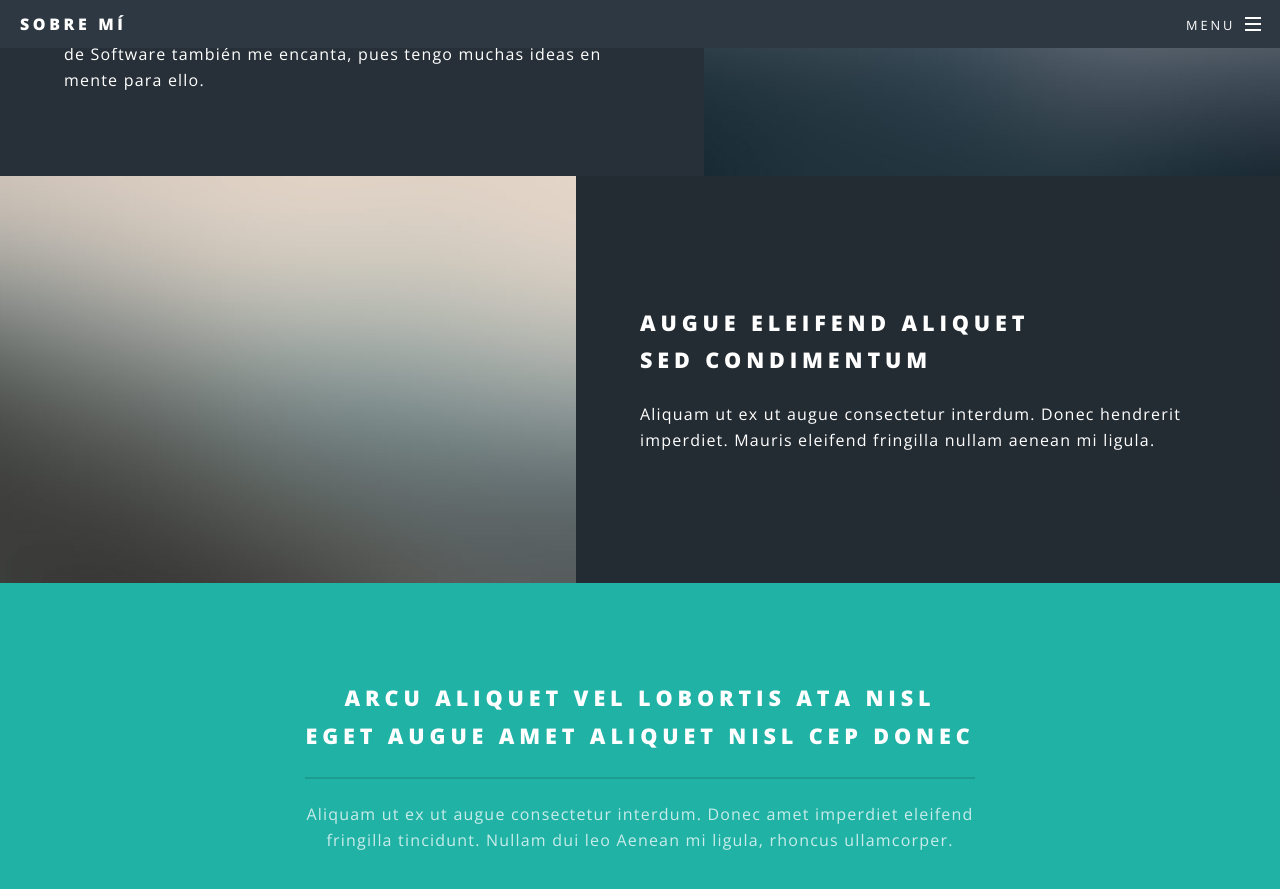
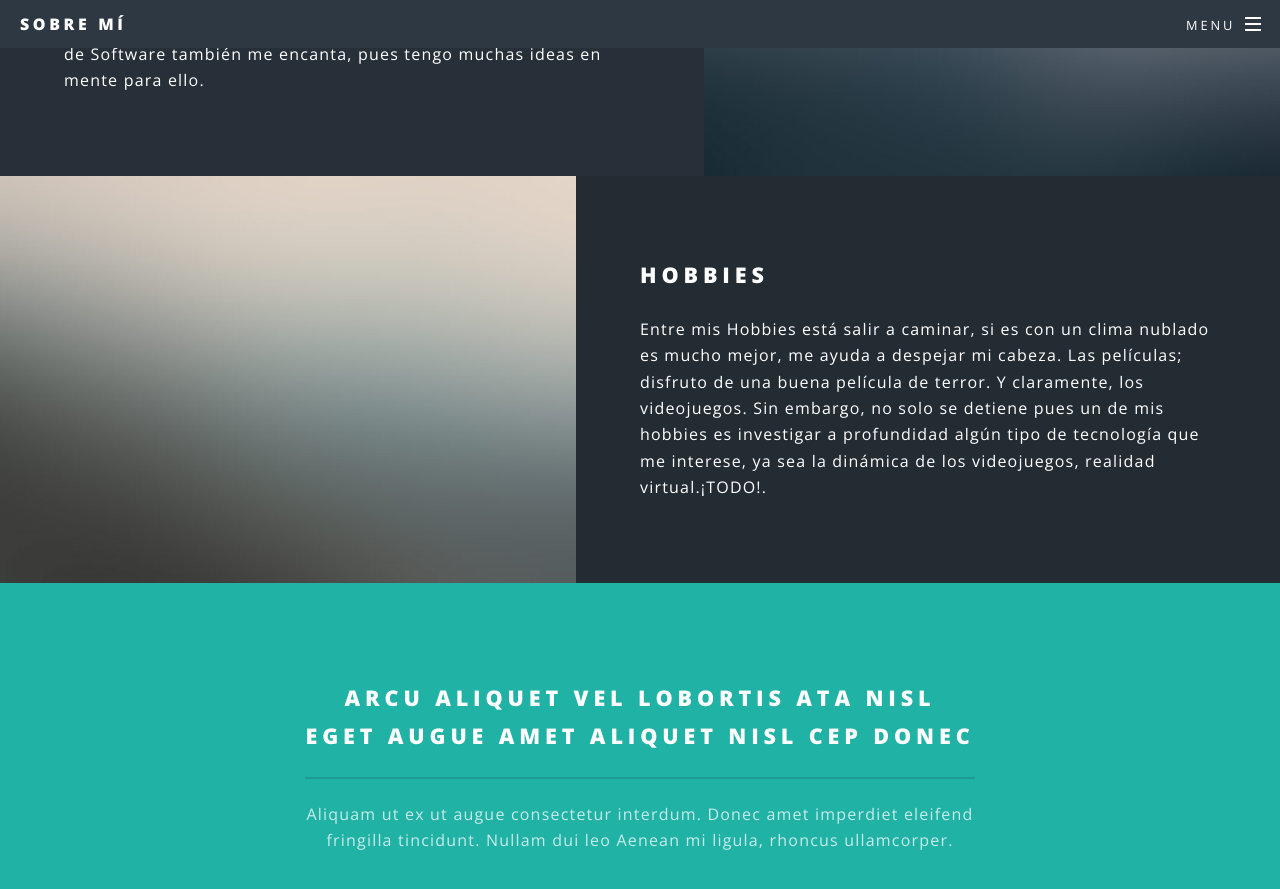
Before and after one commit to Vico2001/assa.github.io, a Jekyll site: the page built from index.html, in a window 1280 px wide and 900 px high, scrolled down 1539 px. Shown: the top 889 px of the window. Built offline with Jekyll 4.4.1, drawn with Linux system fonts in a browser that asks for light colours.

Commit message:
Update index.html

```diff
--- a/index.html
+++ b/index.html
@@ -31,9 +31,12 @@ layout: landing
 						</section>
 						<section class="spotlight">
 							<div class="image"><img src="images/pic03.jpg" alt="" /></div><div class="content">
-								<h2>Augue eleifend aliquet<br />
-								sed condimentum</h2>
-								<p>Aliquam ut ex ut augue consectetur interdum. Donec hendrerit imperdiet. Mauris eleifend fringilla nullam aenean mi ligula.</p>
+								<h2>Hobbies<br />
+								</h2>
+								<p>Entre mis Hobbies está salir a caminar, si es con un clima nublado es mucho mejor, me ayuda a despejar mi cabeza.
+								Las películas; disfruto de una buena película de terror. Y claramente, los videojuegos. Sin embargo, no solo se detiene
+								pues un de mis hobbies es investigar a profundidad algún tipo de tecnología que me interese, ya sea la dinámica de los
+								videojuegos, realidad virtual.¡TODO!.</p>
 							</div>
 						</section>
 					</section>
```
